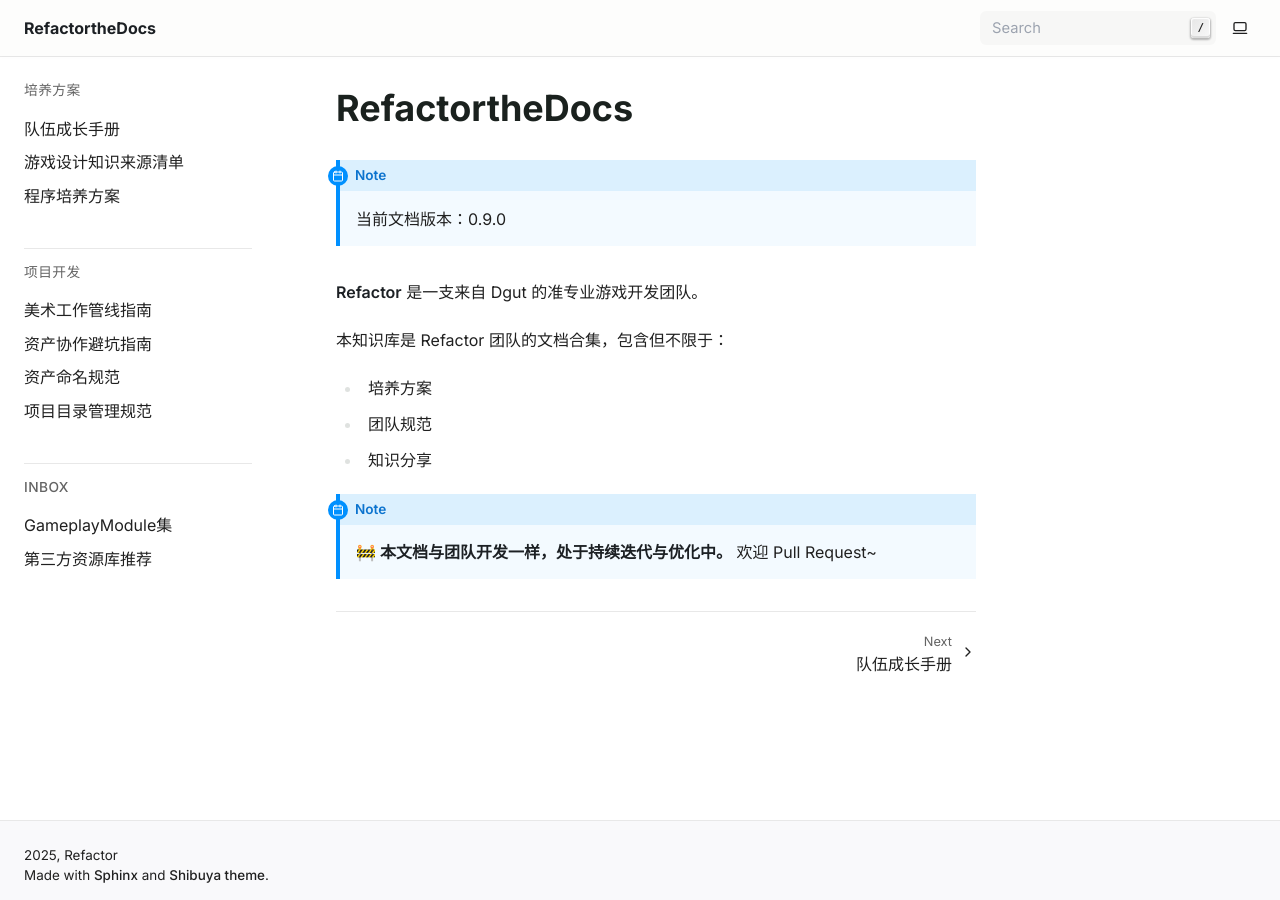
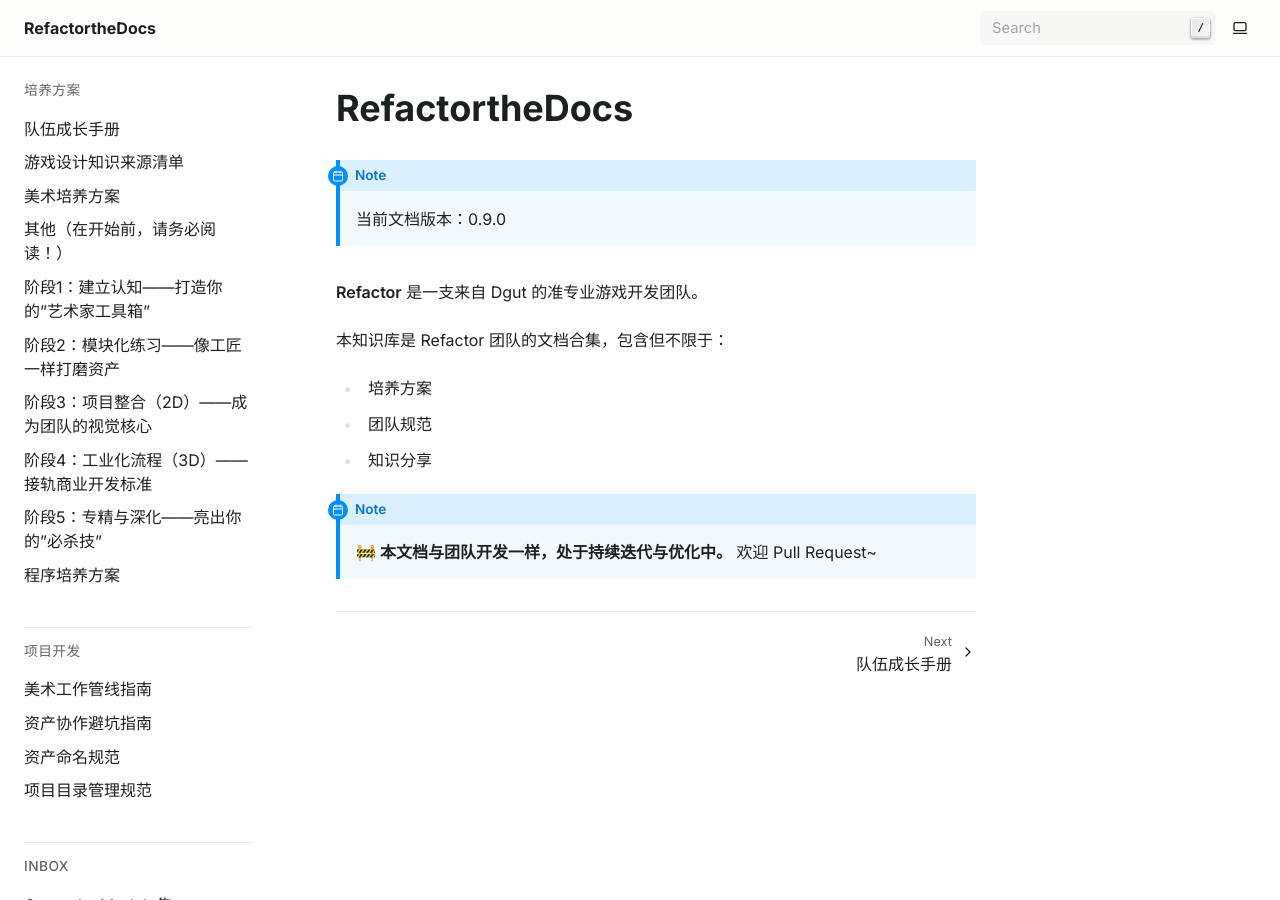
Before and after one commit to OBSERVATER/RefactortheDocs, a Sphinx documentation site: the page built from docs/source/index.rst, in a window 1280 px wide and 900 px high. Built offline with Sphinx 7.4.7, drawn with Linux system fonts in a browser that asks for light colours.

Commit message:
no message

```diff
--- a/docs/source/index.rst
+++ b/docs/source/index.rst
@@ -22,6 +22,7 @@
 
    培养方案/队伍成长手册/__
    培养方案/策划培养方案/游戏设计知识来源清单/__
+   培养方案/美术培养方案/__
    培养方案/程序培养方案/__
 
 .. toctree::
```
